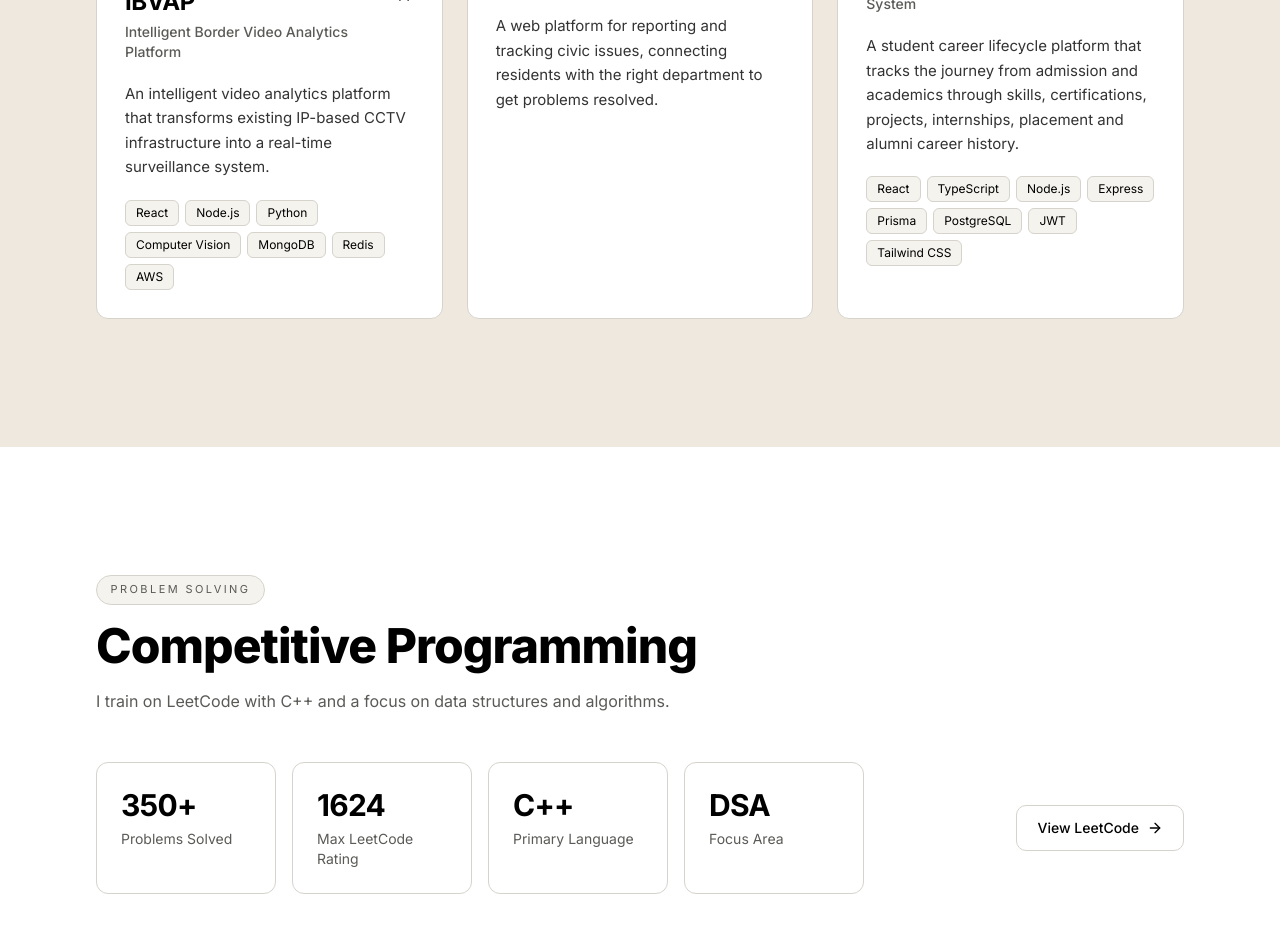
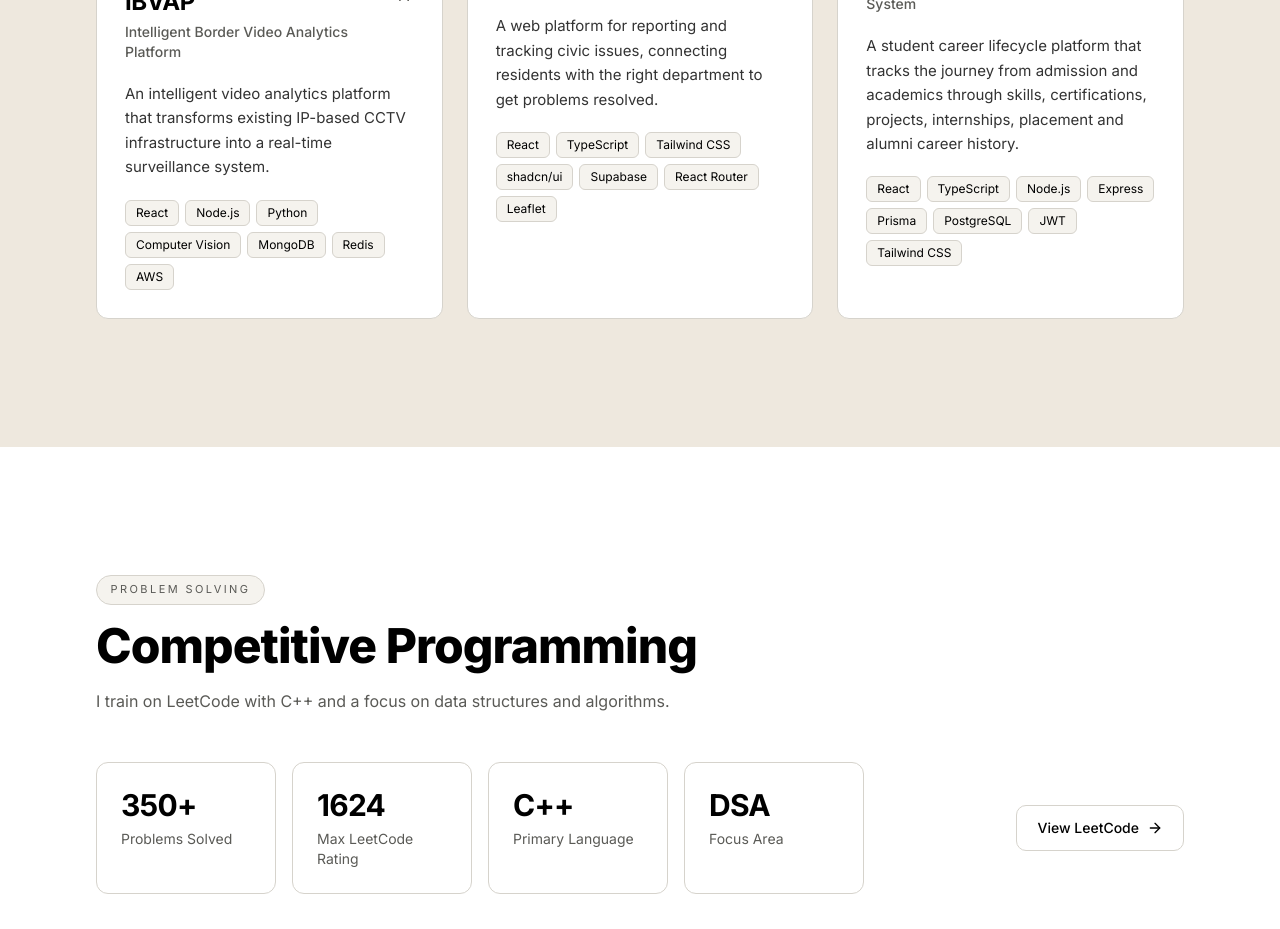
Before and after one commit to Tapas193/Portfolio, a React (Vite) app: page / in a window 1280 px wide. Shown: the part 2620-3549 px from the top of the page. Built offline with nearby package versions, Linux system fonts and the light colour scheme.

Commit message:
Upadate Civic Issues

```diff
--- a/src/data/projects.ts
+++ b/src/data/projects.ts
@@ -29,8 +29,9 @@ export const projects: Project[] = [
     tagline: "Civic Issue Reporting Platform",
     description:
       "A web platform for reporting and tracking civic issues, connecting residents with the right department to get problems resolved.",
-    tech: [],
-    github: "#",
+    tech: ["React", "TypeScript", "Tailwind CSS", "shadcn/ui", "Supabase", "React Router", "Leaflet"],
+    github: "https://github.com/Tapas193/CrowdSouced-civic-issues",
+    demo: "https://crowd-souced-civic-issues.vercel.app",
   },
   {
     id: "career-track",
```
Also changed, not shown: 1 other file (tests, documents, lock files or other folders).
